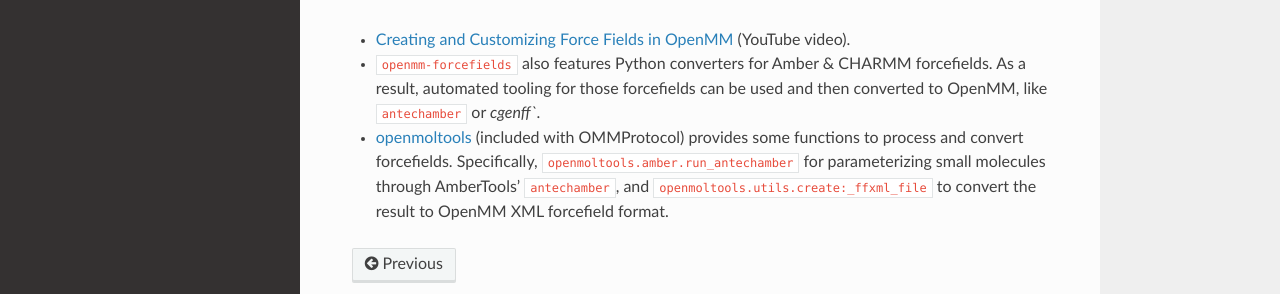
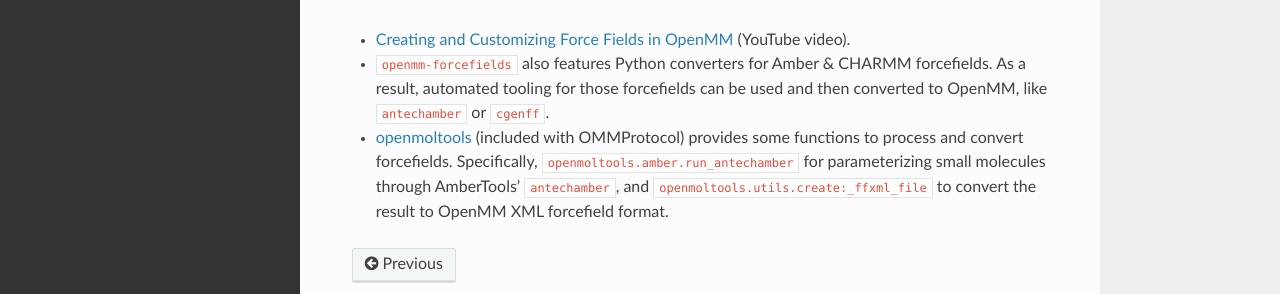
Before and after one commit to insilichem/ommprotocol, a Sphinx documentation site: the page built from docs/forcefields.rst, in a window 1280 px wide and 900 px high, scrolled down 1402 px. Shown: the part 488-782 px from the top of the window. Built offline with Sphinx 7.4.7 and the Read the Docs theme 2.0.0, drawn with Linux system fonts in a browser that asks for light colours.

```diff
--- a/docs/forcefields.rst
+++ b/docs/forcefields.rst
@@ -91,5 +91,5 @@ Custom forcefields
 While the best option to generate custom parameters is to use something like AmberTools to create a PRMTOP topology and use that, there are options to develop custom parameters with OpenMM. Check these links for further information:
 
 - `Creating and Customizing Force Fields in OpenMM <https://www.youtube.com/watch?v=xap418xVjNI>`_ (YouTube video).
-- ``openmm-forcefields`` also features Python converters for Amber & CHARMM forcefields. As a result, automated tooling for those forcefields can be used and then converted to OpenMM, like ``antechamber`` or `cgenff``.
+- ``openmm-forcefields`` also features Python converters for Amber & CHARMM forcefields. As a result, automated tooling for those forcefields can be used and then converted to OpenMM, like ``antechamber`` or ``cgenff``.
 - `openmoltools <https://github.com/choderalab/openmoltools>`_ (included with OMMProtocol) provides some functions to process and convert forcefields. Specifically, ``openmoltools.amber.run_antechamber`` for parameterizing small molecules through AmberTools' ``antechamber``, and ``openmoltools.utils.create:_ffxml_file`` to convert the result to OpenMM XML forcefield format.
```
